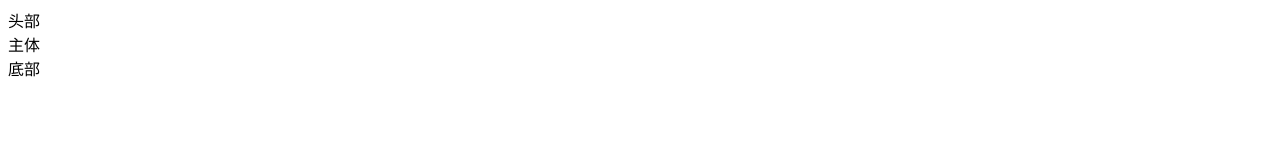
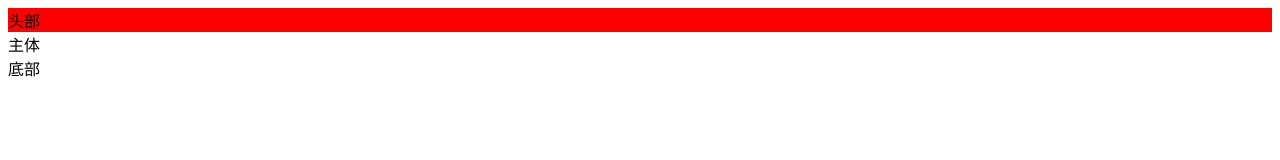
Before and after one commit to lw0917/day3, a plain HTML site: page src/index.html in a window 1280 px wide. Drawn offline with Linux system fonts and the light colour scheme.

Commit message:
css样式

```diff
--- a/src/index.html
+++ b/src/index.html
@@ -7,7 +7,7 @@
     <title>Document</title>
 </head>
 <body>
-      <header>
+      <header style="background:red">
           头部
       </header>
       <section>
```
